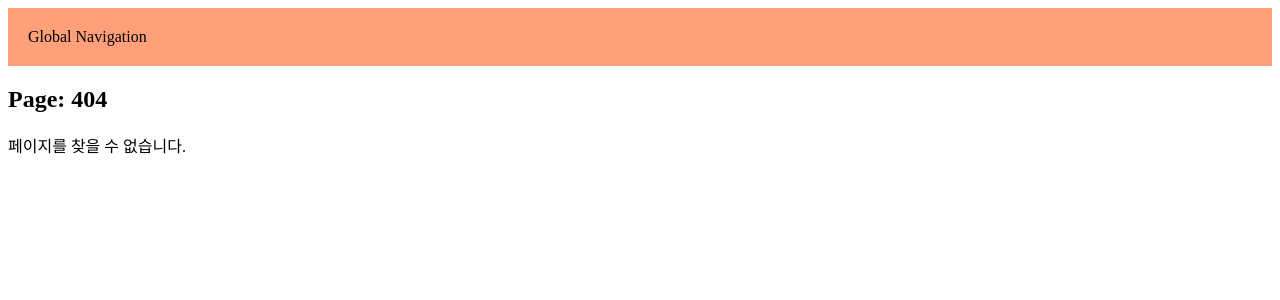
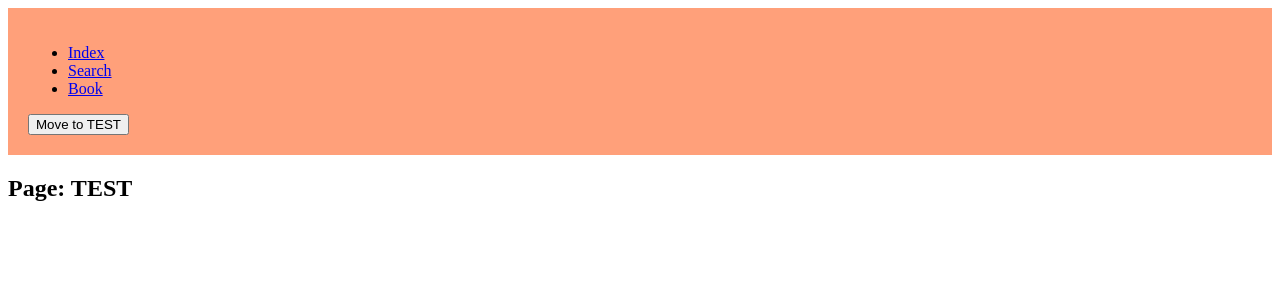
Before and after one commit to hanlee0519-ko/result-one-bite, a Next.js app: page /test in a window 1280 px wide. Before the commit this address had no page. Shown: the top 300 px of the page. Built offline with nearby package versions, Linux system fonts and the light colour scheme.

Commit message:
Adding Navigation with Pre-Fetch in Project

```diff
--- a/src/pages/_app.tsx
+++ b/src/pages/_app.tsx
@@ -1,11 +1,39 @@
 import "@/styles/globals.css";
 import type { AppProps } from "next/app";
+import { useEffect } from "react";
+import { useRouter } from "next/router";
+import Link from "next/link";
 
 export default function App({ Component, pageProps }: AppProps) {
+  const router = useRouter();
+
+  const handleClick = () => {
+    router.push("/test");
+  };
+
+  useEffect(() => {
+    router.prefetch("/test");
+  }, [router]);
+
   return (
     <>
       <header>
-        <nav>{"Global Navigation"}</nav>
+        <nav>
+          <ul>
+            <li>
+              <Link href={"/"}>Index</Link>
+            </li>
+            <li>
+              <Link href={"/search"} prefetch={false}>
+                Search
+              </Link>
+            </li>
+            <li>
+              <Link href={"/book/1"}>Book</Link>
+            </li>
+          </ul>
+          <button onClick={handleClick}>{"Move to TEST"}</button>
+        </nav>
       </header>
       <main>
         <Component {...pageProps} />
--- /dev/null
+++ b/src/pages/test.tsx
@@ -0,0 +1,7 @@
+export default function Pome() {
+  return (
+    <section>
+      <h1>{"Page: TEST"}</h1>
+    </section>
+  );
+}
```
